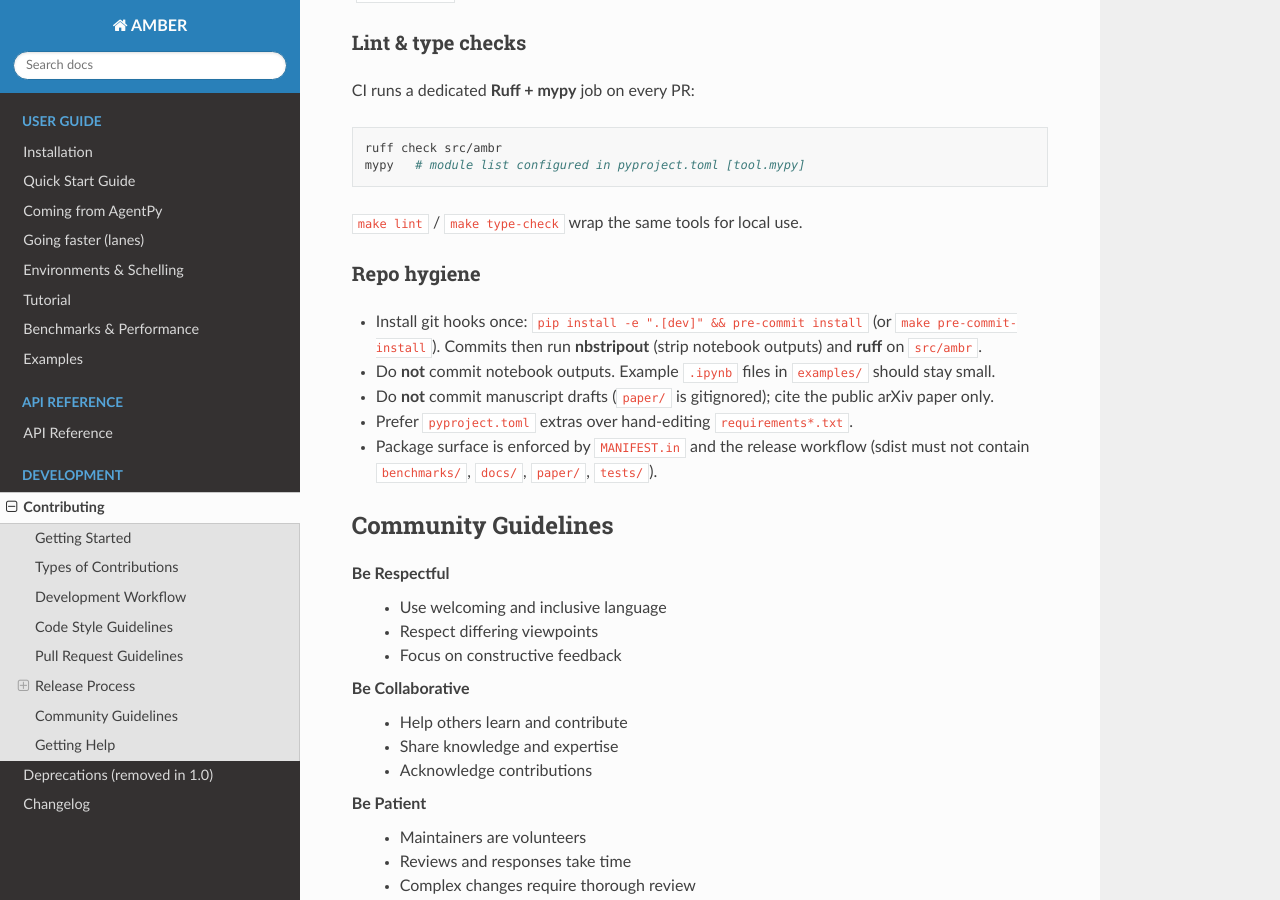
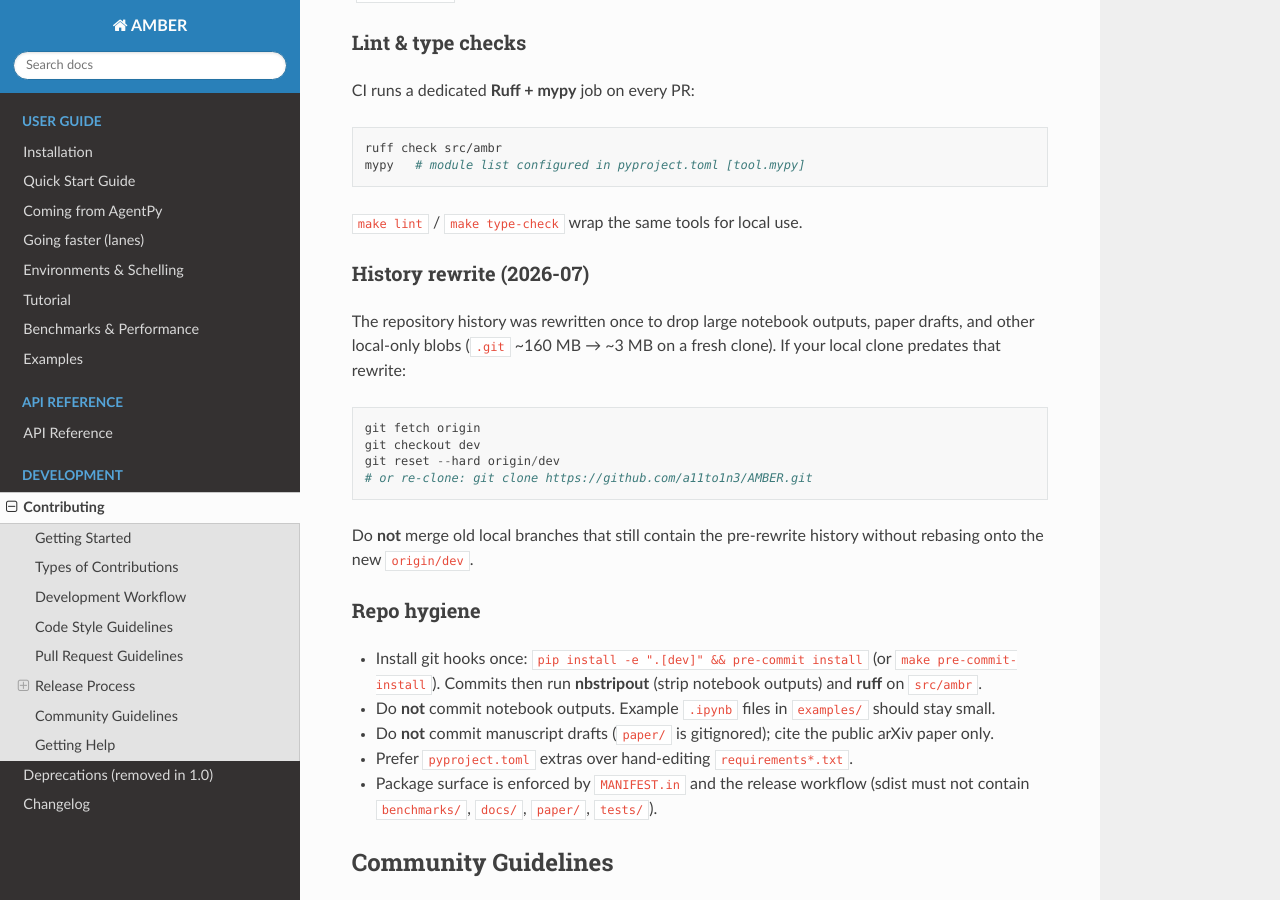
Before and after one commit to a11to1n3/AMBER, a Sphinx documentation site: the page built from docs/contributing.rst, in a window 1280 px wide and 900 px high, scrolled down 4065 px. Built offline with Sphinx 7.4.7 and the Read the Docs theme 3.1.0, drawn with Linux system fonts in a browser that asks for light colours.

Commit message:
docs: note history rewrite, pre-commit, and branch protection
Collaborators with old clones should reset hard to origin/dev.

```diff
--- a/docs/contributing.rst
+++ b/docs/contributing.rst
@@ -212,6 +212,22 @@ CI runs a dedicated **Ruff + mypy** job on every PR:
 
 ``make lint`` / ``make type-check`` wrap the same tools for local use.
 
+
+History rewrite (2026-07)
+~~~~~~~~~~~~~~~~~~~~~~~~~
+
+The repository history was rewritten once to drop large notebook outputs,
+paper drafts, and other local-only blobs (``.git`` ~160 MB → ~3 MB on a
+fresh clone). If your local clone predates that rewrite::
+
+   git fetch origin
+   git checkout dev
+   git reset --hard origin/dev
+   # or re-clone: git clone https://github.com/a11to1n3/AMBER.git
+
+Do **not** merge old local branches that still contain the pre-rewrite
+history without rebasing onto the new ``origin/dev``.
+
 Repo hygiene
 ~~~~~~~~~~~~
 
```
Also changed, not shown: CHANGELOG.md (+6 -0 lines).
